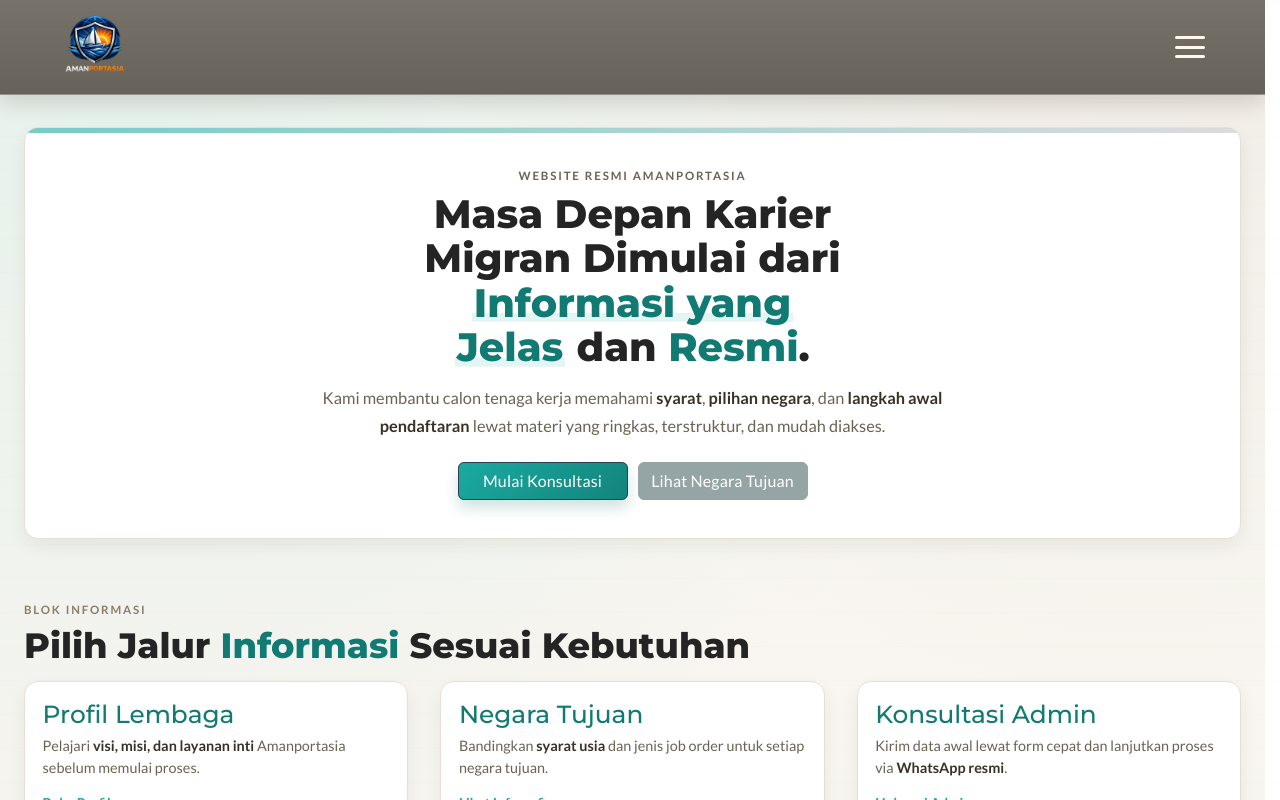
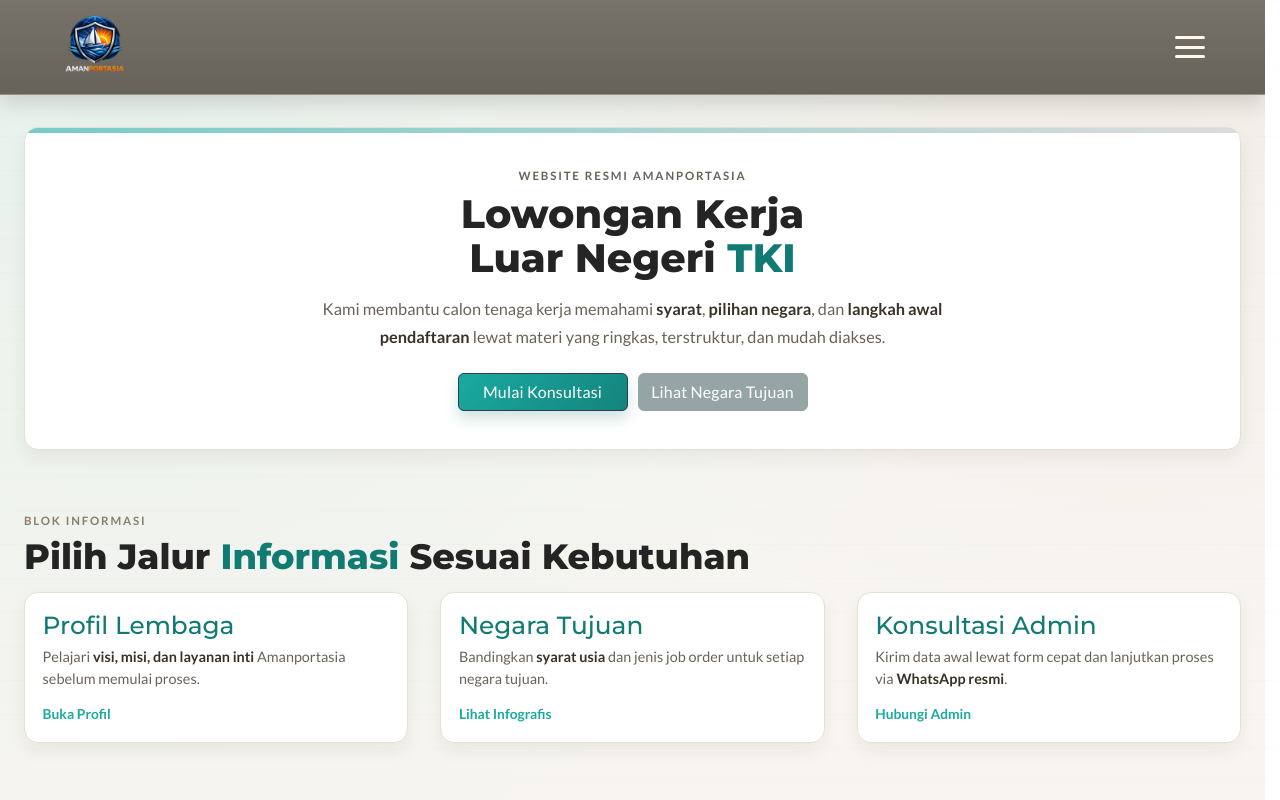
Before and after one commit to amanportasia/tkiwebsite, a Next.js app: page / in a window 1280 px wide. Shown: the top 800 px of the page. Built offline with nearby package versions, Linux system fonts and the light colour scheme.

Commit message:
Update website design and menu styling

```diff
--- a/app/page.js
+++ b/app/page.js
@@ -4,6 +4,19 @@ import singaporeIcon from "../images/singapura_icon.jpg";
 import taiwanIcon from "../images/taiwan_icon.jpg";
 import hongkongIcon from "../images/hongkong_icon.jpg";
 import malaysiaIcon from "../images/malaysia_icon.jpg";
+
+export const metadata = {
+  title: {
+    absolute: "Lowongan Kerja Luar Negeri TKI"
+  },
+  description:
+    "Lowongan kerja luar negeri TKI untuk calon tenaga kerja yang ingin memahami syarat, negara tujuan, dan proses pendaftaran resmi.",
+  openGraph: {
+    title: "Lowongan Kerja Luar Negeri TKI",
+    description:
+      "Lowongan kerja luar negeri TKI untuk calon tenaga kerja yang ingin memahami syarat, negara tujuan, dan proses pendaftaran resmi."
+  }
+};
 
 const featuredBlocks = [
   {
@@ -111,8 +124,7 @@ export default function HomePage() {
           <article className="hero-copy hero-copy-main h-full">
             <p className="eyebrow">Website Resmi  Amanportasia</p>
             <h1>
-              Masa Depan Karier Migran Dimulai dari <span className="highlight-word">Informasi yang Jelas</span> dan{" "}
-              <span className="text-accent">Resmi</span>.
+              Lowongan Kerja Luar Negeri <span className="text-accent">TKI</span>
             </h1>
             <p className="hero-lead">
               Kami membantu calon tenaga kerja memahami <strong>syarat</strong>, <strong>pilihan negara</strong>, dan{" "}
```
